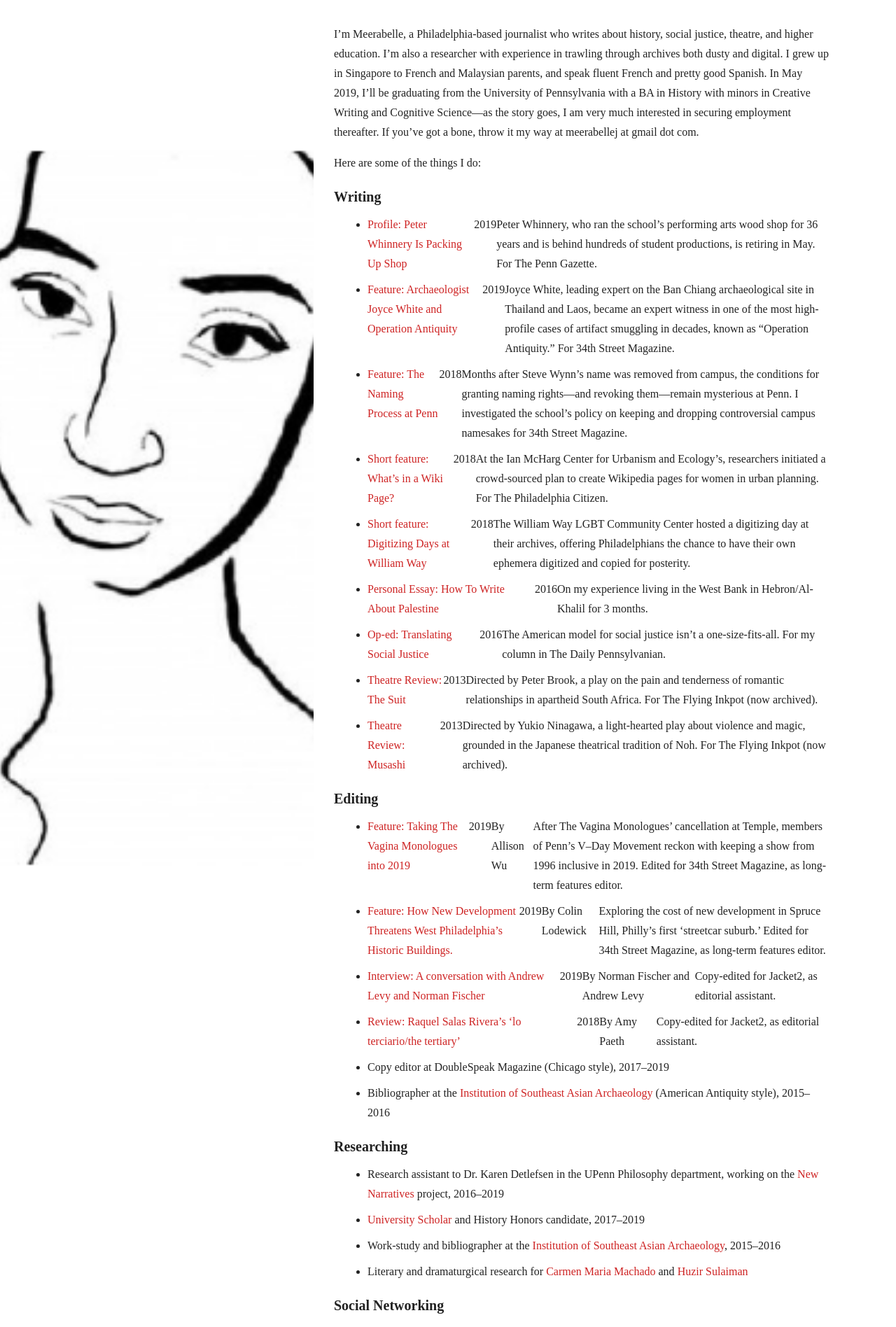
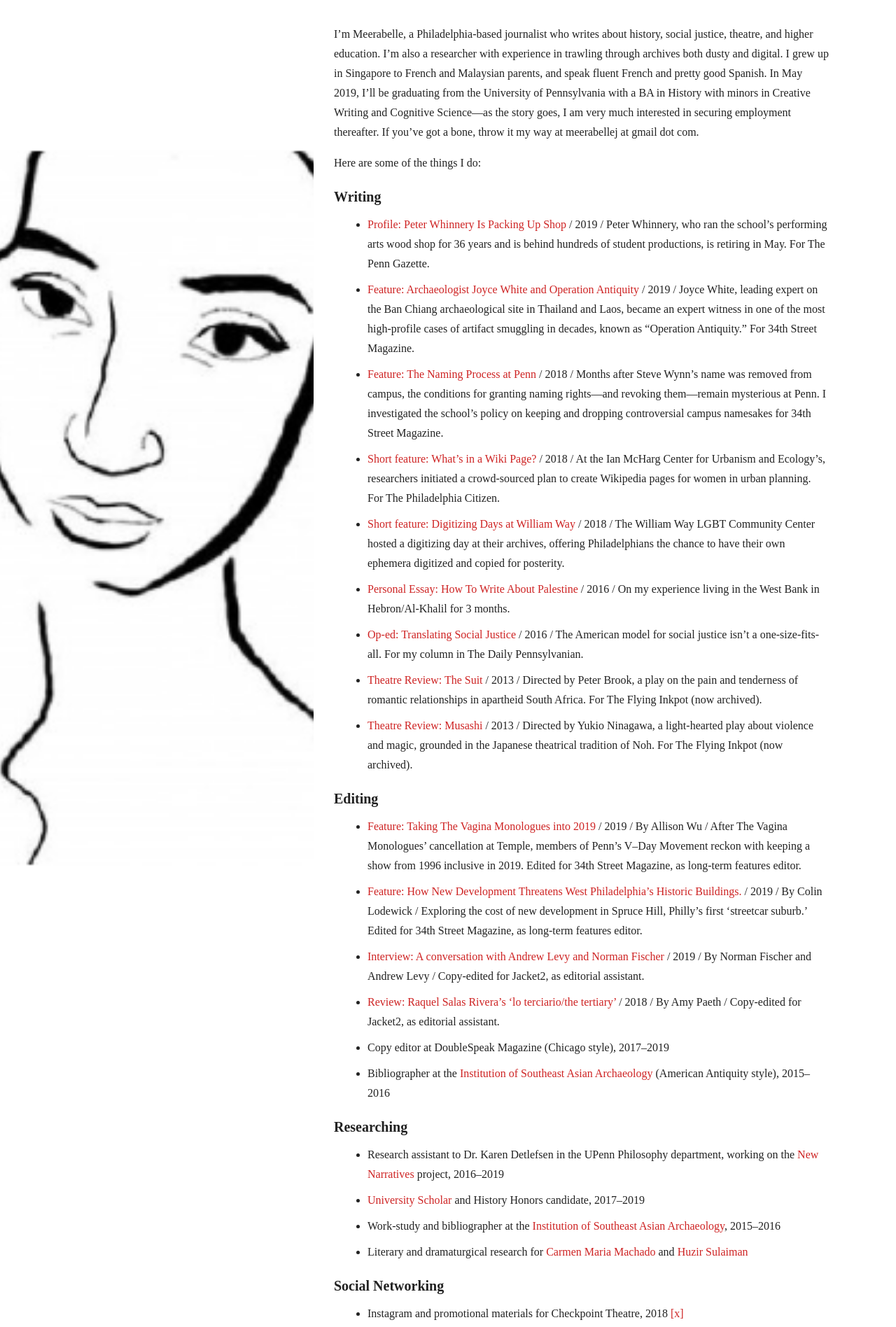
Before and after one commit to meerabellejesuthasan/meerabellejesuthasan.github.io, a Jekyll site: the page built from index.md, in a window 1280 px wide. Shown: the top 1896 px of the page at 70% size. Built offline with Jekyll 4.4.1, drawn with Linux system fonts in a browser that asks for light colours; nearby versions of some CDN libraries; some web fonts are replaced; Markdown is read by kramdown in place of the engine named in the settings.

Commit message:
corrected columns

```diff
--- a/index.md
+++ b/index.md
@@ -6,21 +6,21 @@ I'm Meerabelle, a Philadelphia-based journalist who writes about history, social
 Here are some of the things I do:
 
 <h1 id="writing"> Writing </h1>
-* [Profile: Peter Whinnery Is Packing Up Shop](http://thepenngazette.com/peter-whinnery-is-packing-up-shop/) | 2019 | Peter Whinnery, who ran the school's performing arts wood shop for 36 years and is behind hundreds of student productions, is retiring in May. For The Penn Gazette.
-* [Feature: Archaeologist Joyce White and Operation Antiquity](https://www.34st.com/article/2019/02/joyce-white-ban-chiang-artifact-smuggling-penn-museum-thailand-fbi-investigation) | 2019 | Joyce White, leading expert on the Ban Chiang archaeological site in Thailand and Laos, became an expert witness in one of the most high-profile  cases of artifact smuggling in decades, known as "Operation Antiquity." For 34th Street Magazine.
-* [Feature: The Naming Process at Penn](https://www.34st.com/article/2018/12/upenn-naming-renaming-wynn-commons-bill-cosby) | 2018 | Months after Steve Wynn’s name was removed from campus, the conditions for granting naming rights—and revoking them—remain mysterious at Penn. I investigated the school's policy on keeping and dropping controversial campus namesakes for 34th Street Magazine.
-* [Short feature: What's in a Wiki Page?](https://thephiladelphiacitizen.org/whats-in-a-wiki-page/) | 2018 | At the Ian McHarg Center for Urbanism and Ecology's, researchers initiated a crowd-sourced plan to create Wikipedia pages for women in urban planning. For The Philadelphia Citizen.
-* [Short feature: Digitizing Days at William Way](https://thephiladelphiacitizen.org/the-citizen-recommends-digitizing-days-at-william-way/) | 2018 | The William Way LGBT Community Center hosted a digitizing day at their archives, offering Philadelphians the chance to have their own ephemera digitized and copied for posterity.
-* [Personal Essay: How To Write About Palestine](https://extranewsfeed.com/how-to-write-about-palestine-cee2ccacf5d6) | 2016 | On my experience living in the West Bank in Hebron/Al-Khalil for 3 months.
-* [Op-ed: Translating Social Justice](https://www.thedp.com/article/2016/04/meerabelle-jesuthasan-translating-social-justice) | 2016 | The American model for social justice isn’t a one-size-fits-all. For my column in The Daily Pennsylvanian.
-* [Theatre Review: The Suit](http://www.inkpotreviews.com/2013reviews/1124,suit,mj.xml) | 2013 | Directed by Peter Brook, a play on the pain and tenderness of romantic relationships in apartheid South Africa. For The Flying Inkpot (now archived).
-* [Theatre Review: Musashi](http://www.inkpotreviews.com/2013reviews/1109,musa,mj.xml) | 2013 | Directed by Yukio Ninagawa, a light-hearted play about violence and magic, grounded in the Japanese theatrical tradition of Noh. For The Flying Inkpot (now archived).
+* [Profile: Peter Whinnery Is Packing Up Shop](http://thepenngazette.com/peter-whinnery-is-packing-up-shop/) / 2019 / Peter Whinnery, who ran the school's performing arts wood shop for 36 years and is behind hundreds of student productions, is retiring in May. For The Penn Gazette.
+* [Feature: Archaeologist Joyce White and Operation Antiquity](https://www.34st.com/article/2019/02/joyce-white-ban-chiang-artifact-smuggling-penn-museum-thailand-fbi-investigation) / 2019 / Joyce White, leading expert on the Ban Chiang archaeological site in Thailand and Laos, became an expert witness in one of the most high-profile  cases of artifact smuggling in decades, known as "Operation Antiquity." For 34th Street Magazine.
+* [Feature: The Naming Process at Penn](https://www.34st.com/article/2018/12/upenn-naming-renaming-wynn-commons-bill-cosby) / 2018 / Months after Steve Wynn’s name was removed from campus, the conditions for granting naming rights—and revoking them—remain mysterious at Penn. I investigated the school's policy on keeping and dropping controversial campus namesakes for 34th Street Magazine.
+* [Short feature: What's in a Wiki Page?](https://thephiladelphiacitizen.org/whats-in-a-wiki-page/) / 2018 / At the Ian McHarg Center for Urbanism and Ecology's, researchers initiated a crowd-sourced plan to create Wikipedia pages for women in urban planning. For The Philadelphia Citizen.
+* [Short feature: Digitizing Days at William Way](https://thephiladelphiacitizen.org/the-citizen-recommends-digitizing-days-at-william-way/) / 2018 / The William Way LGBT Community Center hosted a digitizing day at their archives, offering Philadelphians the chance to have their own ephemera digitized and copied for posterity.
+* [Personal Essay: How To Write About Palestine](https://extranewsfeed.com/how-to-write-about-palestine-cee2ccacf5d6) / 2016 / On my experience living in the West Bank in Hebron/Al-Khalil for 3 months.
+* [Op-ed: Translating Social Justice](https://www.thedp.com/article/2016/04/meerabelle-jesuthasan-translating-social-justice) / 2016 / The American model for social justice isn’t a one-size-fits-all. For my column in The Daily Pennsylvanian.
+* [Theatre Review: The Suit](http://www.inkpotreviews.com/2013reviews/1124,suit,mj.xml) / 2013 / Directed by Peter Brook, a play on the pain and tenderness of romantic relationships in apartheid South Africa. For The Flying Inkpot (now archived).
+* [Theatre Review: Musashi](http://www.inkpotreviews.com/2013reviews/1109,musa,mj.xml) / 2013 / Directed by Yukio Ninagawa, a light-hearted play about violence and magic, grounded in the Japanese theatrical tradition of Noh. For The Flying Inkpot (now archived).
 
 <h1 id="editing"> Editing </h1>
-* [Feature: Taking The Vagina Monologues into 2019](https://www.34st.com/article/2019/02/vagina-monologues-v-day-eve-ensler-feature-valentines-day-love-issue) | 2019| By Allison Wu | After The Vagina Monologues' cancellation at Temple, members of Penn's V–Day Movement reckon with keeping a show from 1996 inclusive in 2019. Edited for 34th Street Magazine, as long-term features editor.
-* [Feature: How New Development Threatens West Philadelphia's Historic Buildings.](https://www.34st.com/article/2019/01/historic-preservation-west-philadelphia-spruce-hill-uch-campus-apartments-gentrification) | 2019 | By Colin Lodewick | Exploring the cost of new development in Spruce Hill, Philly’s first ‘streetcar suburb.’ Edited for 34th Street Magazine, as long-term features editor.
-* [Interview: A conversation with Andrew Levy and Norman Fischer](http://jacket2.org/interviews/condemnation-confrontation-remembrance) | 2019 | By Norman Fischer and Andrew Levy | Copy-edited for Jacket2, as editorial assistant.
-* [Review: Raquel Salas Rivera's 'lo terciario/the tertiary'](http://jacket2.org/reviews/products-labor) | 2018 | By Amy Paeth | Copy-edited for Jacket2, as editorial assistant.
+* [Feature: Taking The Vagina Monologues into 2019](https://www.34st.com/article/2019/02/vagina-monologues-v-day-eve-ensler-feature-valentines-day-love-issue) / 2019 / By Allison Wu / After The Vagina Monologues' cancellation at Temple, members of Penn's V–Day Movement reckon with keeping a show from 1996 inclusive in 2019. Edited for 34th Street Magazine, as long-term features editor.
+* [Feature: How New Development Threatens West Philadelphia's Historic Buildings.](https://www.34st.com/article/2019/01/historic-preservation-west-philadelphia-spruce-hill-uch-campus-apartments-gentrification) / 2019 / By Colin Lodewick / Exploring the cost of new development in Spruce Hill, Philly’s first ‘streetcar suburb.’ Edited for 34th Street Magazine, as long-term features editor.
+* [Interview: A conversation with Andrew Levy and Norman Fischer](http://jacket2.org/interviews/condemnation-confrontation-remembrance) / 2019 / By Norman Fischer and Andrew Levy / Copy-edited for Jacket2, as editorial assistant.
+* [Review: Raquel Salas Rivera's 'lo terciario/the tertiary'](http://jacket2.org/reviews/products-labor) / 2018 / By Amy Paeth / Copy-edited for Jacket2, as editorial assistant.
 * Copy editor at DoubleSpeak Magazine (Chicago style), 2017–2019
 * Bibliographer at the [Institution of Southeast Asian Archaeology](https://iseaarchaeology.org/ban-chiang-project/) (American Antiquity style), 2015–2016
 
```
